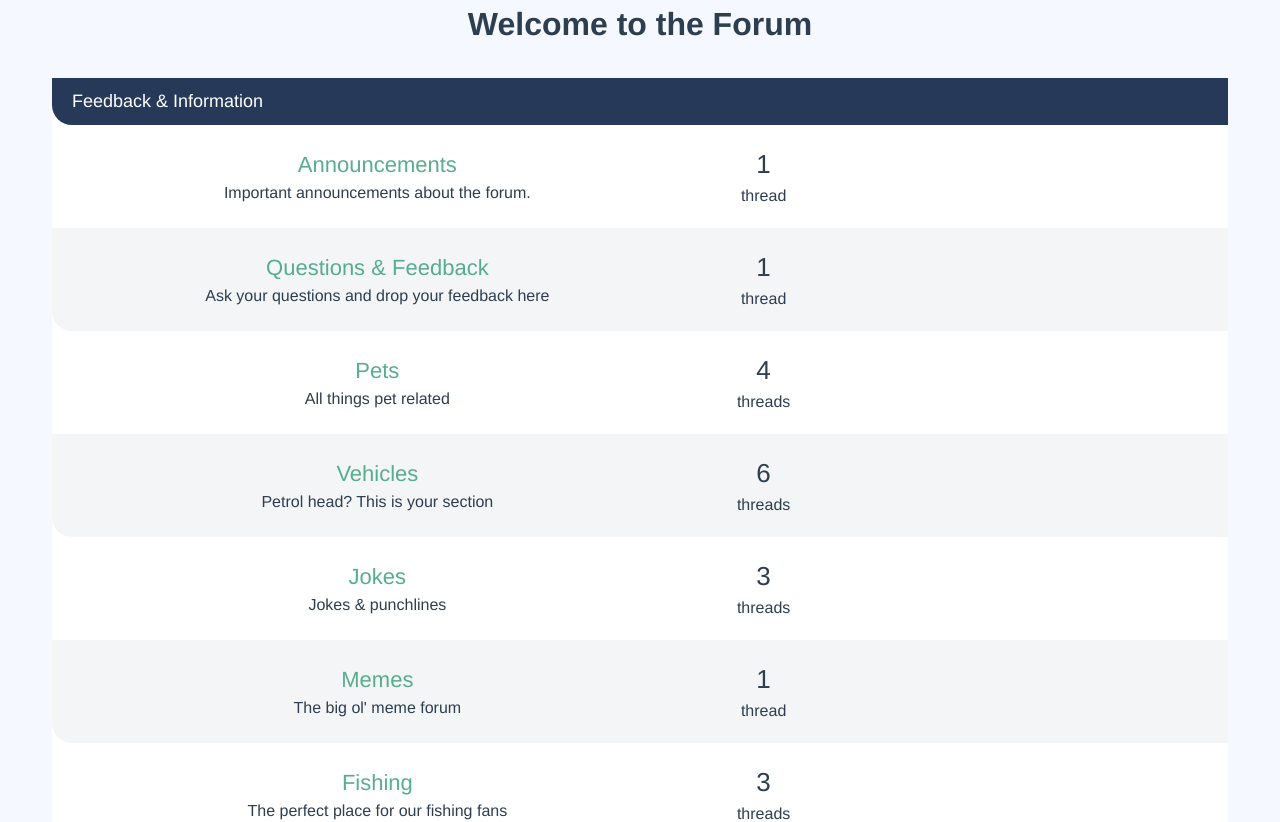
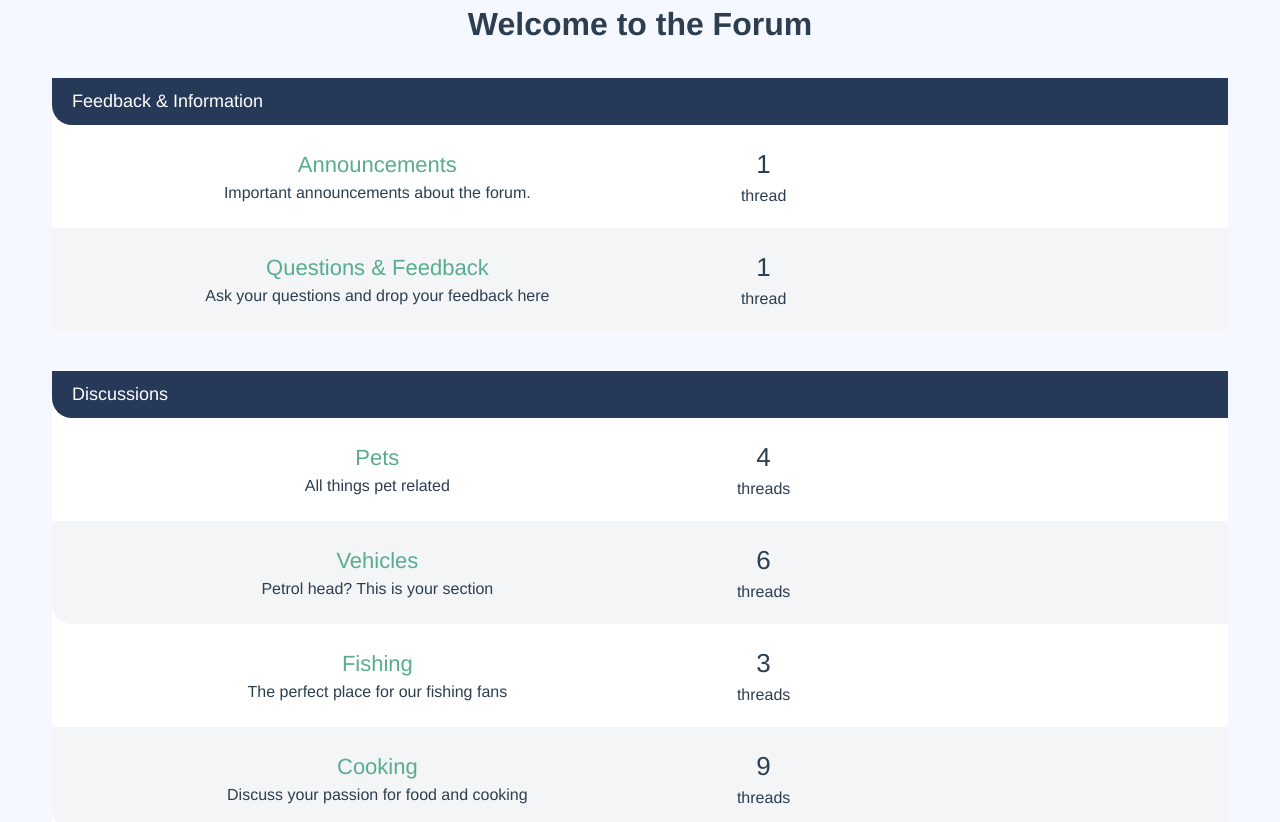
Before and after one commit to srhtak/vue-forum-clone, a Vue app: page / in a window 1280 px wide. Shown: the top 822 px of the page. Built offline with nearby package versions, Linux system fonts and the light colour scheme.

Commit message:
Categories and Forums modified

```diff
--- /dev/null
+++ b/src/components/CategoryList.vue
@@ -0,0 +1,22 @@
+<script setup>
+import ForumList from "./ForumList.vue";
+import sourceData from "@/data.json";
+
+const props = defineProps(["categories"]);
+
+const getForumsForCategory = (category) => {
+  return sourceData.forums.filter((forum) => forum.categoryId === category.id);
+};
+</script>
+
+<template>
+  <ForumList
+    v-for="category in props.categories"
+    :key="category.id"
+    :forums="getForumsForCategory(category)"
+    :title="category.name"
+    :category-id="category.id"
+  />
+</template>
+
+<style lang="scss" scoped></style>
--- a/src/components/ForumList.vue
+++ b/src/components/ForumList.vue
@@ -1,5 +1,5 @@
 <script setup>
-const props = defineProps(["forums"]);
+const props = defineProps(["forums", "title", "categoryId"]);
 
 const forumThreadWords = (forum) => {
   if (forum.threads?.length) {
@@ -14,7 +14,10 @@ const forumThreadWords = (forum) => {
   <div class="col-full">
     <div class="forum-list">
       <h2 class="list-title">
-        <a href="#">Feedback &amp; Information</a>
+        <router-link
+          :to="{ name: 'Category', params: { id: props.categoryId } }"
+          >{{ props.title }}</router-link
+        >
       </h2>
 
       <div class="forum-listing" v-for="forum in props.forums" :key="forum.id">
--- a/src/router/index.js
+++ b/src/router/index.js
@@ -4,12 +4,19 @@ import ThreadShow from "@/views/ThreadShow";
 import Forum from "@/views/Forum";
 import NotFound from "@/views/NotFound.vue";
 import sourceData from "@/data.json";
+import Category from "@/views/Category.vue";
 
 const routes = [
   {
     path: "/",
     name: "Home",
     component: Home,
+  },
+  {
+    path: "/category/:id",
+    name: "Category",
+    component: Category,
+    props: true,
   },
   {
     path: "/forum/:id",
--- /dev/null
+++ b/src/views/Category.vue
@@ -0,0 +1,26 @@
+<script setup>
+import ForumList from "@/components/ForumList.vue";
+import sourceData from "@/data.json";
+import { computed } from "@vue/reactivity";
+const props = defineProps(["id"]);
+
+const category = computed(() => {
+  return sourceData.categories.find((category) => category.id === props.id);
+});
+
+const getForumsForCategory = (category) => {
+  return sourceData.forums.filter((forum) => forum.categoryId === category.id);
+};
+console.log(category);
+</script>
+
+<template>
+  <h1>{{ category.name }}</h1>
+  <ForumList
+    :forums="getForumsForCategory(category)"
+    :title="category.name"
+    :category-id="category.id"
+  />
+</template>
+
+<style lang="scss" scoped></style>
--- a/src/views/Home.vue
+++ b/src/views/Home.vue
@@ -1,14 +1,14 @@
 <script setup>
 import soureData from "@/data.json";
-import ForumList from "@/components/ForumList.vue";
+import CategoryList from "@/components/CategoryList.vue";
 import { ref } from "vue";
 
-const forums = ref(soureData.forums);
+const categories = ref(soureData.categories);
 </script>
 
 <template>
   <h1>Welcome to the Forum</h1>
-  <ForumList :forums="forums" />
+  <CategoryList :categories="categories" />
 </template>
 
 <style lang="scss" scoped>
```
